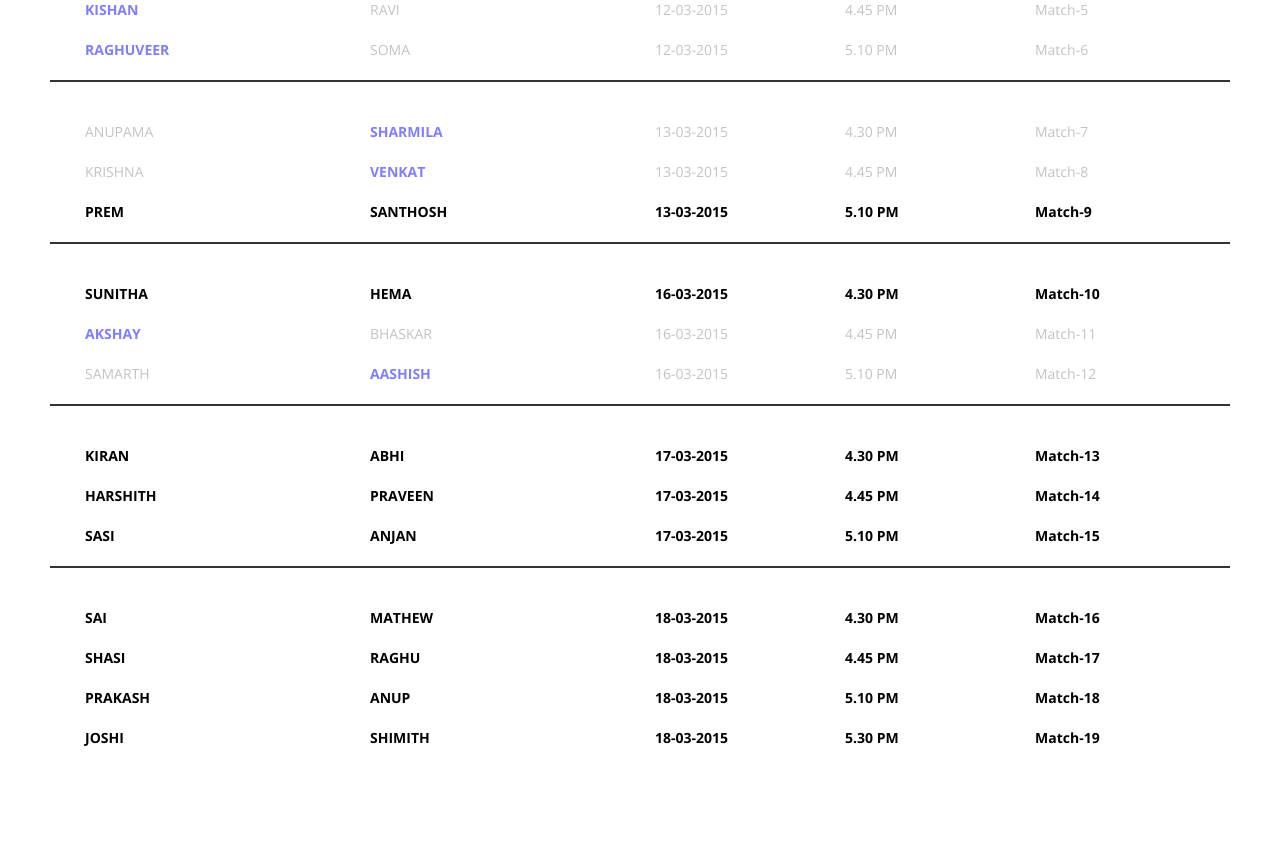
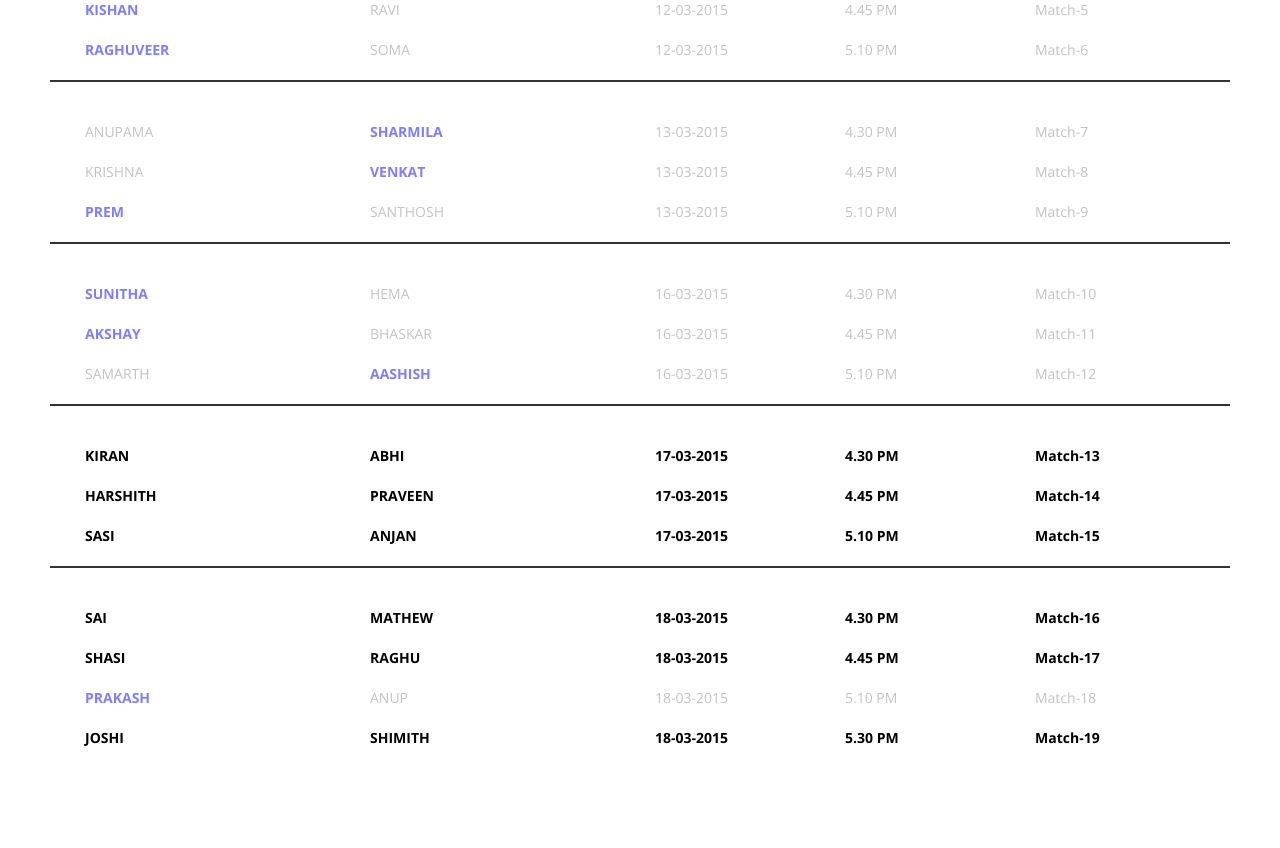
Before and after one commit to prakash89/pingpong, a Rails app: page /shedule in a window 1280 px wide. Shown: the part 445-1293 px from the top of the page. Run offline with Rails 7, Linux system fonts and the light colour scheme; style sheets or scripts are compiled from the project's sources; some libraries are stand-ins or nearby versions.

Commit message:
16 th update

```diff
--- a/app/views/welcome/shedule.html.erb
+++ b/app/views/welcome/shedule.html.erb
@@ -91,9 +91,9 @@
             <div class="col-sm-2">Match-8</div>
         </div>
     </div><br>
-    <div class="row row message-box-high">
+    <div class="row row message-box">
         <div class="col-sm-12">
-            <div class="col-sm-3">PREM</div>
+            <div class="col-sm-3 winner-name message-box-high">PREM</div>
             <div class="col-sm-3">SANTHOSH</div>
             <div class="col-sm-2">13-03-2015 </div>
             <div class="col-sm-2">5.10 PM </div>
@@ -102,9 +102,9 @@
     </div>
     <div class="journal-entry-devider"></div>
     <br>
-    <div class="row message-box-high">
+    <div class="row message-box">
         <div class="col-sm-12">
-            <div class="col-sm-3">SUNITHA</div>
+            <div class="col-sm-3 winner-name message-box-high">SUNITHA</div>
             <div class="col-sm-3">HEMA</div>
             <div class="col-sm-2">16-03-2015 </div>
             <div class="col-sm-2">4.30 PM </div>
@@ -187,9 +187,9 @@
             <div class="col-sm-2">Match-17</div>
         </div>
     </div><br>
-    <div class="row row message-box-high">
+    <div class="row row message-box">
         <div class="col-sm-12">
-            <div class="col-sm-3">PRAKASH</div>
+            <div class="col-sm-3 winner-name message-box-high">PRAKASH</div>
             <div class="col-sm-3">ANUP</div>
             <div class="col-sm-2">18-03-2015 </div>
             <div class="col-sm-2">5.10 PM </div>
```
